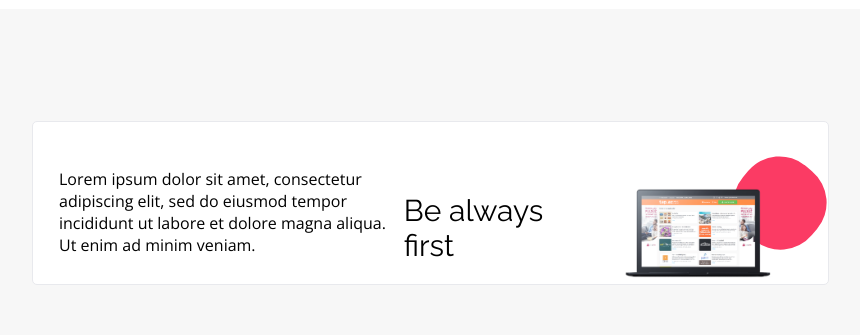
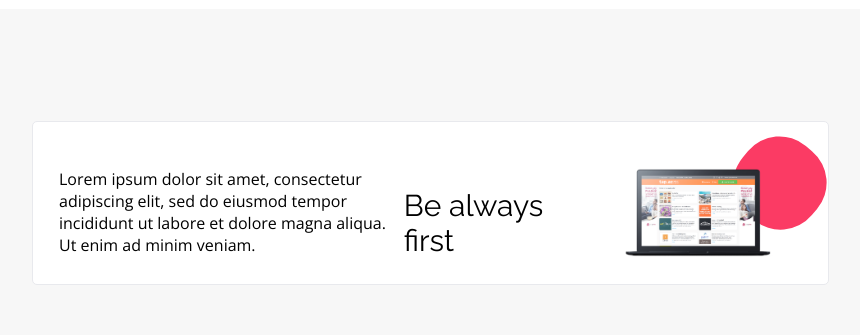
Before and after one commit to Davidrami12/oxygen-shop, a website: page index.html in a window 1280 px wide. Shown: the part 1360-1695 px from the top of the page, without its empty margins (110-970 px from the left). Drawn offline with nearby package versions, Linux system fonts and the light colour scheme.

Commit message:
fixed other styles

```diff
--- a/src/styles.scss
+++ b/src/styles.scss
@@ -878,7 +878,7 @@ footer{
     display: flex;
     flex-direction: row-reverse;
     justify-content: space-between;
-    align-items: center;
+    //align-items: center;
   }
 
 
```
Also changed, not shown: src/styles.css, 1 other file.
